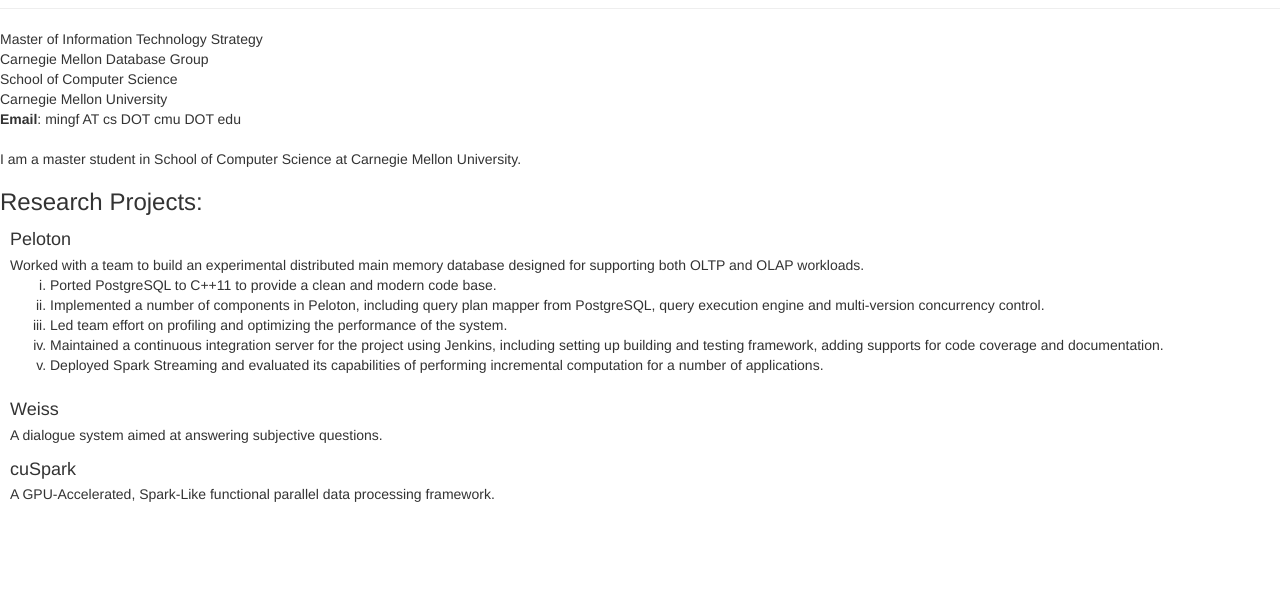
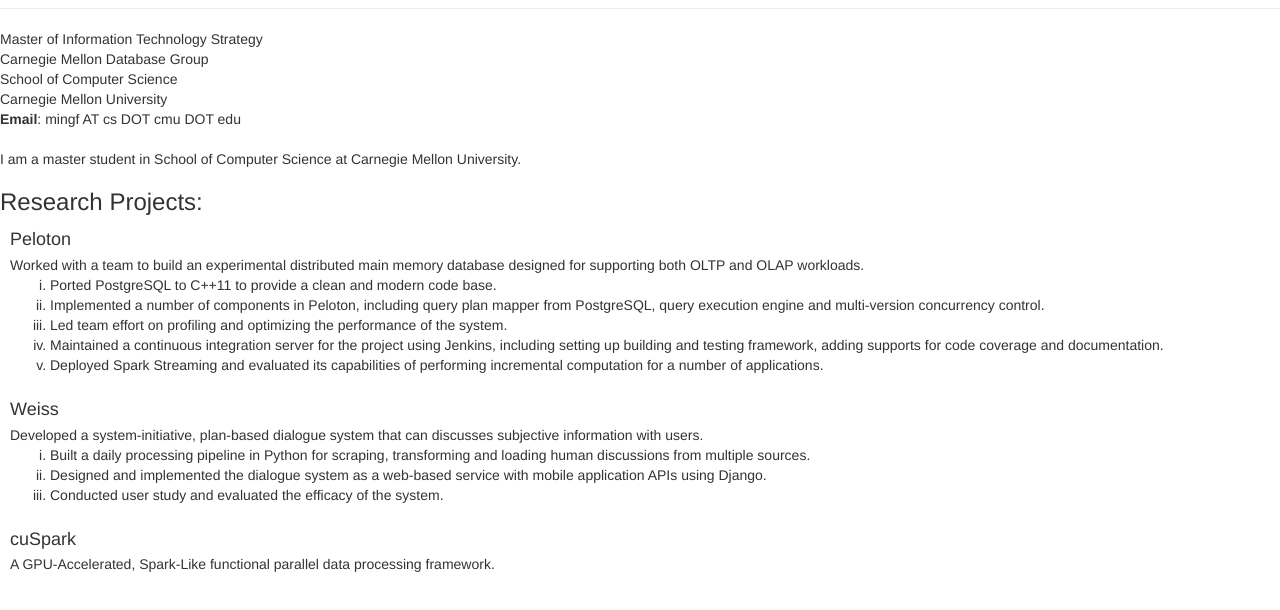
Before and after one commit to mindbergh/mingf, a plain HTML site: page index.html in a window 1280 px wide. Shown: the part 82-692 px from the top of the page. Drawn offline with nearby package versions, Linux system fonts and the light colour scheme.

Commit message:
add weiss

```diff
--- a/index.html
+++ b/index.html
@@ -36,7 +36,7 @@ charset=utf-8">
         <tbody>
         <tr>
             <td>
-Master of Information Technology Strategy  <br>
+                Master of Information Technology Strategy <br>
                 Carnegie Mellon Database Group <br>
                 School of Computer Science <br>
                 Carnegie Mellon University <br>
@@ -51,20 +51,27 @@ I am a master student in School of Computer Science at Carnegie Mellon Universit
     </p>
 
 
+    <h3>Research Projects:</h3>
 
-<h3>Research Projects:</h3>
     <div class="media">
         <div class="media-left media-top">
         </div>
         <div class="media-body">
             <h4 class="media-heading">Peloton</h4>
-Worked with a team to build an experimental distributed main memory database designed for supporting both OLTP and OLAP workloads.
+            Worked with a team to build an experimental distributed main memory database designed for supporting both
+            OLTP and OLAP workloads.
             <ol type="i">
                 <li>Ported PostgreSQL to C++11 to provide a clean and modern code base.</li>
-<li>Implemented a number of components in Peloton, including query plan mapper from PostgreSQL, query execution engine and multi-version concurrency control.</li>
+                <li>Implemented a number of components in Peloton, including query plan mapper from PostgreSQL, query
+                    execution engine and multi-version concurrency control.
+                </li>
                 <li>Led team effort on profiling and optimizing the performance of the system.</li>
-<li>Maintained a continuous integration server for the project using Jenkins, including setting up building and testing framework, adding supports for code coverage and documentation.</li>
-<li>Deployed Spark Streaming and evaluated its capabilities of performing incremental computation for a number of applications.</li>
+                <li>Maintained a continuous integration server for the project using Jenkins, including setting up
+                    building and testing framework, adding supports for code coverage and documentation.
+                </li>
+                <li>Deployed Spark Streaming and evaluated its capabilities of performing incremental computation for a
+                    number of applications.
+                </li>
             </ol>
         </div>
     </div>
@@ -73,7 +80,11 @@ Worked with a team to build an experimental distributed main memory database des
         </div>
         <div class="media-body">
             <h4 class="media-heading">Weiss</h4>
-A dialogue system aimed at answering subjective questions.
+            Developed a system-initiative, plan-based dialogue system that can discusses subjective information with users.
+            <ol type="i">
+                <li>Built a daily processing pipeline in Python for scraping, transforming and loading human discussions from multiple sources.</li>
+                <li>Designed and implemented the dialogue system as a web-based service with mobile application APIs using Django.</li>
+                <li>Conducted user study and evaluated the efficacy of the system.</li>
         </div>
     </div>
     <div class="media">
```
Also changed, not shown: 1 other file. Lines whose indentation alone changed are shown as unchanged.
